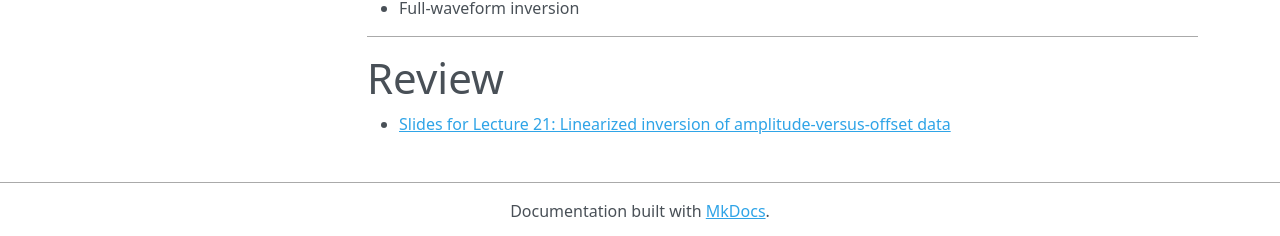
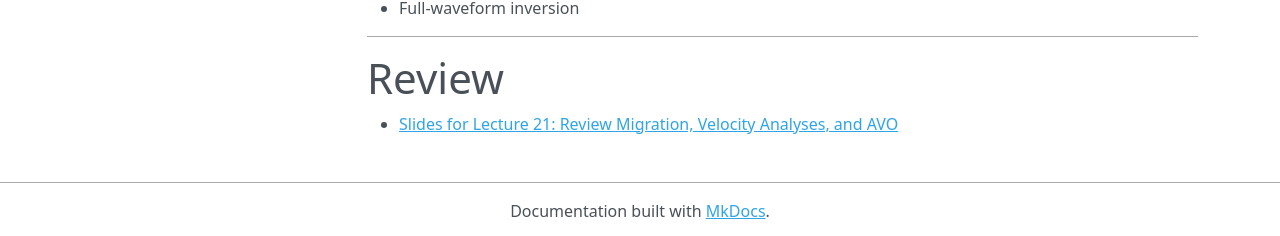
Before and after one commit to flexie/eas-4803-8803-ccs, an MkDocs documentation site: the page built from docs/reading.md, in a window 1280 px wide and 900 px high, scrolled down 1499 px. Shown: the part 661-897 px from the top of the window. Built offline with MkDocs 1.6.1, drawn with Linux system fonts in a browser that asks for light colours; nearby versions of some CDN libraries; old or Windows-style settings are respelled for this version of MkDocs.

```diff
--- a/docs/reading.md
+++ b/docs/reading.md
@@ -102,4 +102,4 @@
 
 # Review
 
-- [Slides for Lecture 21: Linearized inversion of amplitude-versus-offset data](https://www.dropbox.com/s/05tyot8l4yaejfc/21-Exploration_Seismology-review.pdf?dl=0)
+- [Slides for Lecture 21: Review Migration,  Velocity Analyses, and AVO](https://www.dropbox.com/s/05tyot8l4yaejfc/21-Exploration_Seismology-review.pdf?dl=0)
```
